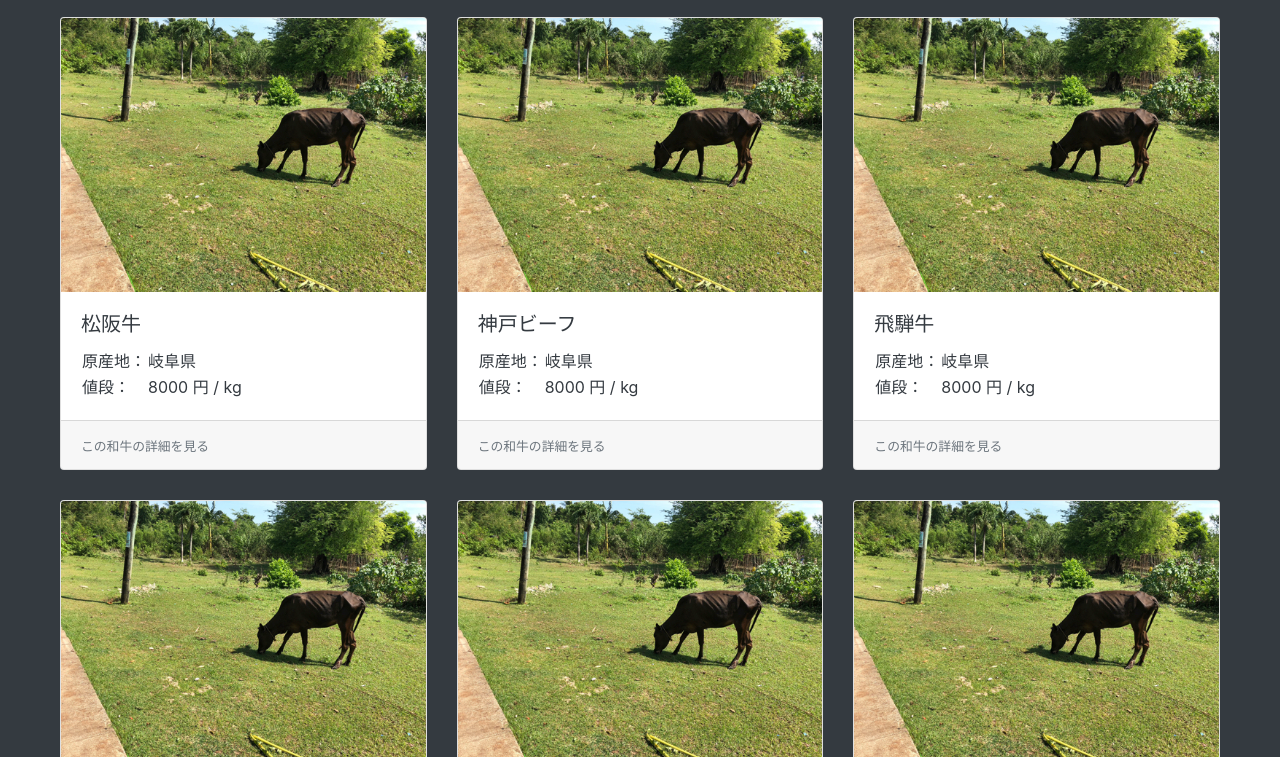
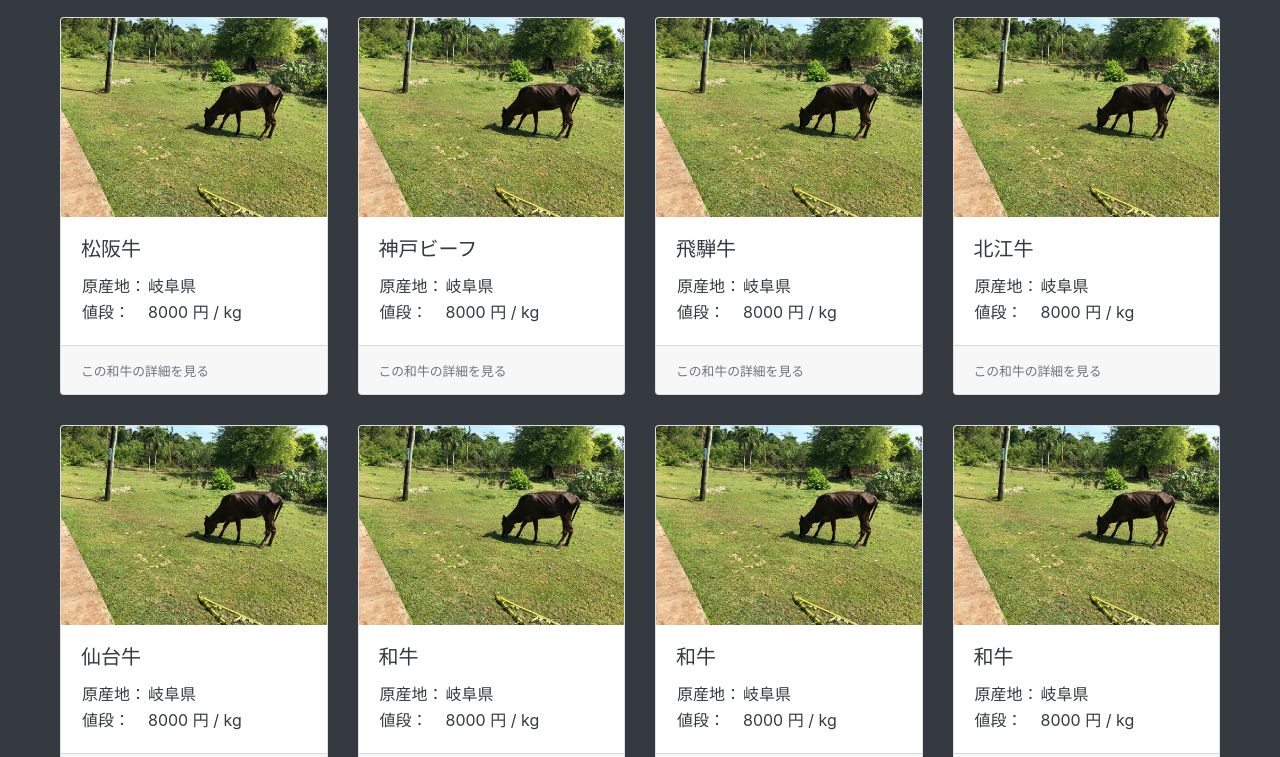
Before and after one commit to KTamashiro12/wagyu_price, a plain HTML site: page index.html in a window 1280 px wide. Shown: the part 43-800 px from the top of the page. Drawn offline with Linux system fonts and the light colour scheme.

Commit message:
1行あたりのカード枚数を４枚に変更

```diff
--- a/index.html
+++ b/index.html
@@ -85,8 +85,46 @@
           <small class="text-muted">この和牛の詳細を見る</small>
         </div>
       </a>
+      <a href="#" class="card">
+        <img class="card-img-top" src="img/ph_beaf.jpg">
+        <div class="card-body">
+          <h5 class="card-title">北江牛</h5>
+          <table>
+            <tr>
+              <td>原産地： </td>
+              <td>岐阜県</td>
+            </tr>
+            <tr>
+              <td>値段： </td>
+              <td>8000 円 / kg</td>
+            </tr>
+          </table>
+        </div>
+        <div class="card-footer">
+          <small class="text-muted">この和牛の詳細を見る</small>
+        </div>
+      </a>
     </div>
     <div class="card-deck row">
+      <a href="#" class="card">
+        <img class="card-img-top" src="img/ph_beaf.jpg">
+        <div class="card-body">
+          <h5 class="card-title">仙台牛</h5>
+          <table>
+            <tr>
+              <td>原産地： </td>
+              <td>岐阜県</td>
+            </tr>
+            <tr>
+              <td>値段： </td>
+              <td>8000 円 / kg</td>
+            </tr>
+          </table>
+        </div>
+        <div class="card-footer">
+          <small class="text-muted">この和牛の詳細を見る</small>
+        </div>
+      </a>
       <a href="#" class="card">
         <img class="card-img-top" src="img/ph_beaf.jpg">
         <div class="card-body">
```
